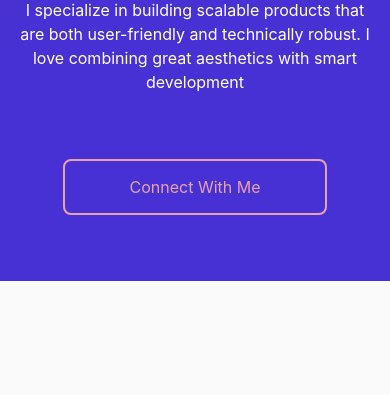
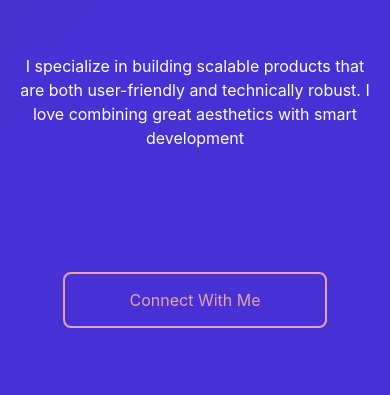
Before and after one commit to Codeinx/codeinx, a plain HTML site: page public/index.html in a window 390 px wide. Shown: the part 526-921 px from the top of the page. Drawn offline with Linux system fonts and the light colour scheme.

Commit message:
Adjusted width again

```diff
--- a/public/assets/style/index.css
+++ b/public/assets/style/index.css
@@ -791,10 +791,10 @@ hr{
 }
 
 @media (max-width: 480px) {
-    .heroCon {
+    /* .heroCon {
         height: 80vh;
         width: 100%;
-    }
+    } */
 
     .navLinkCon {
         display: none;
```
